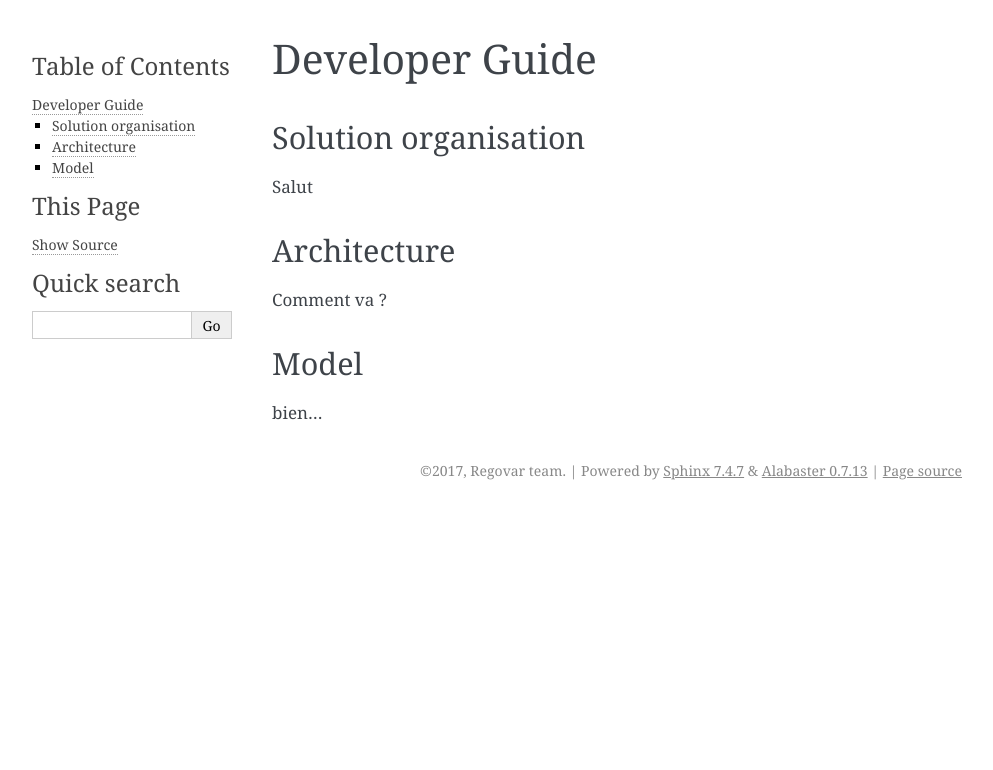
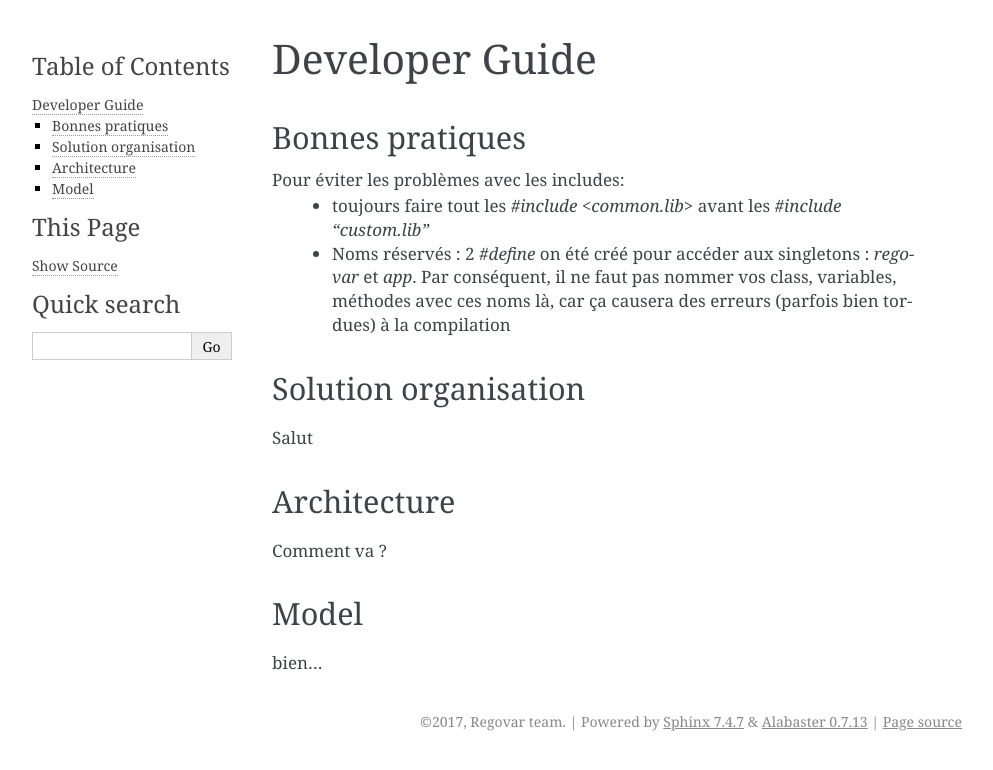
Before and after one commit to REGOVAR/QRegovar, a Sphinx documentation site: the page built from docs/fr/devguide.rst, in a window 1280 px wide. Shown: the top 770 px of the page, without its empty margins (148-1141 px from the left). Built offline with Sphinx 7.4.7, drawn with Linux system fonts in a browser that asks for light colours; pages that are not in the unit, such as notebooks, are missing from menus.

Commit message:
Update devguide.rst

```diff
--- a/docs/fr/devguide.rst
+++ b/docs/fr/devguide.rst
@@ -1,5 +1,13 @@
 Developer Guide
 ###############
+
+
+
+Bonnes pratiques
+================
+Pour éviter les problèmes avec les includes:
+ * toujours faire tout les `#include <common.lib>` avant les `#include "custom.lib"`
+ * Noms réservés : 2 `#define` on été créé pour accéder aux singletons : `regovar` et `app`. Par conséquent, il ne faut pas nommer vos class, variables, méthodes avec ces noms là, car ça causera des erreurs (parfois bien tordues) à la compilation
 
 
 
```
